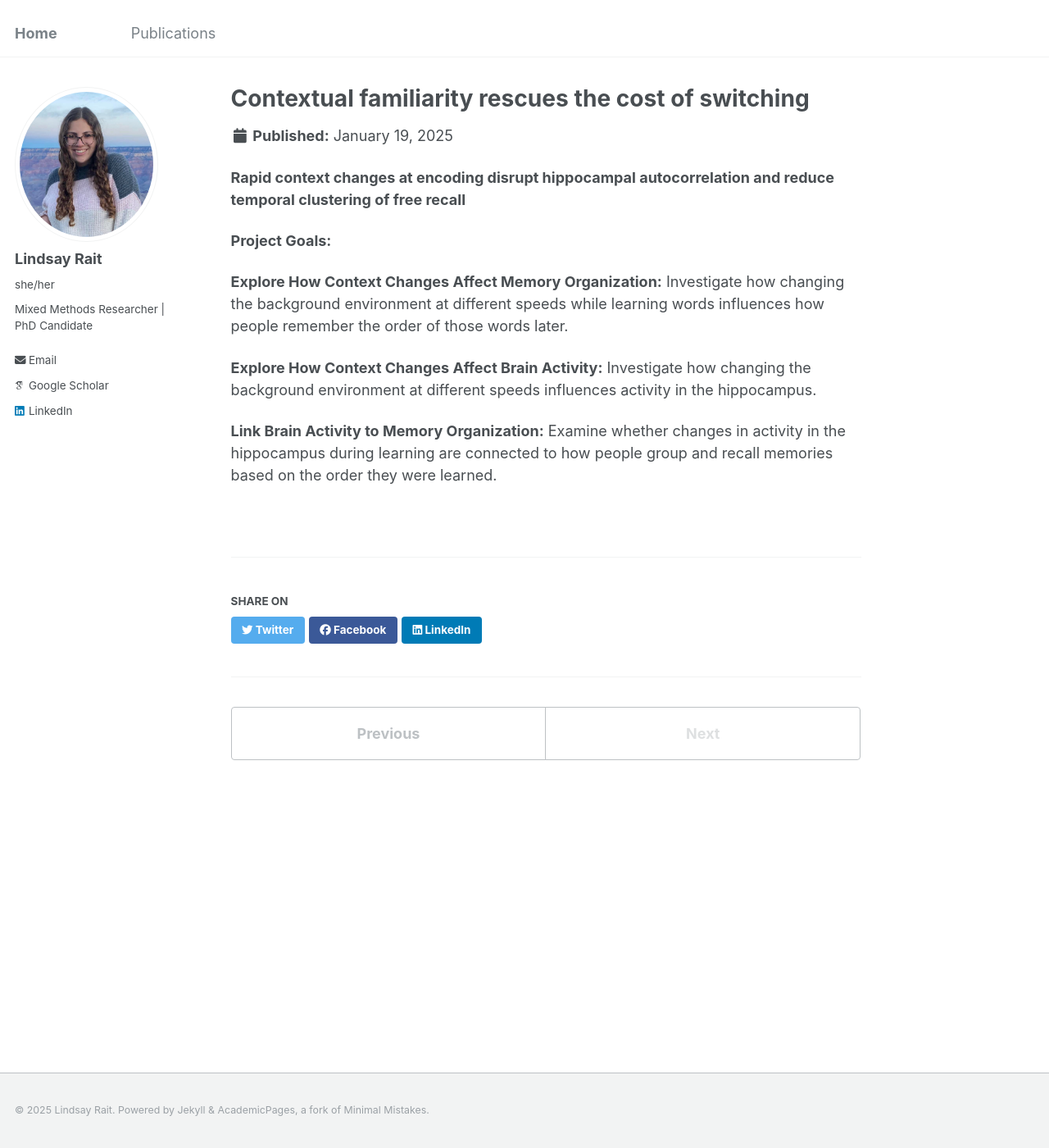
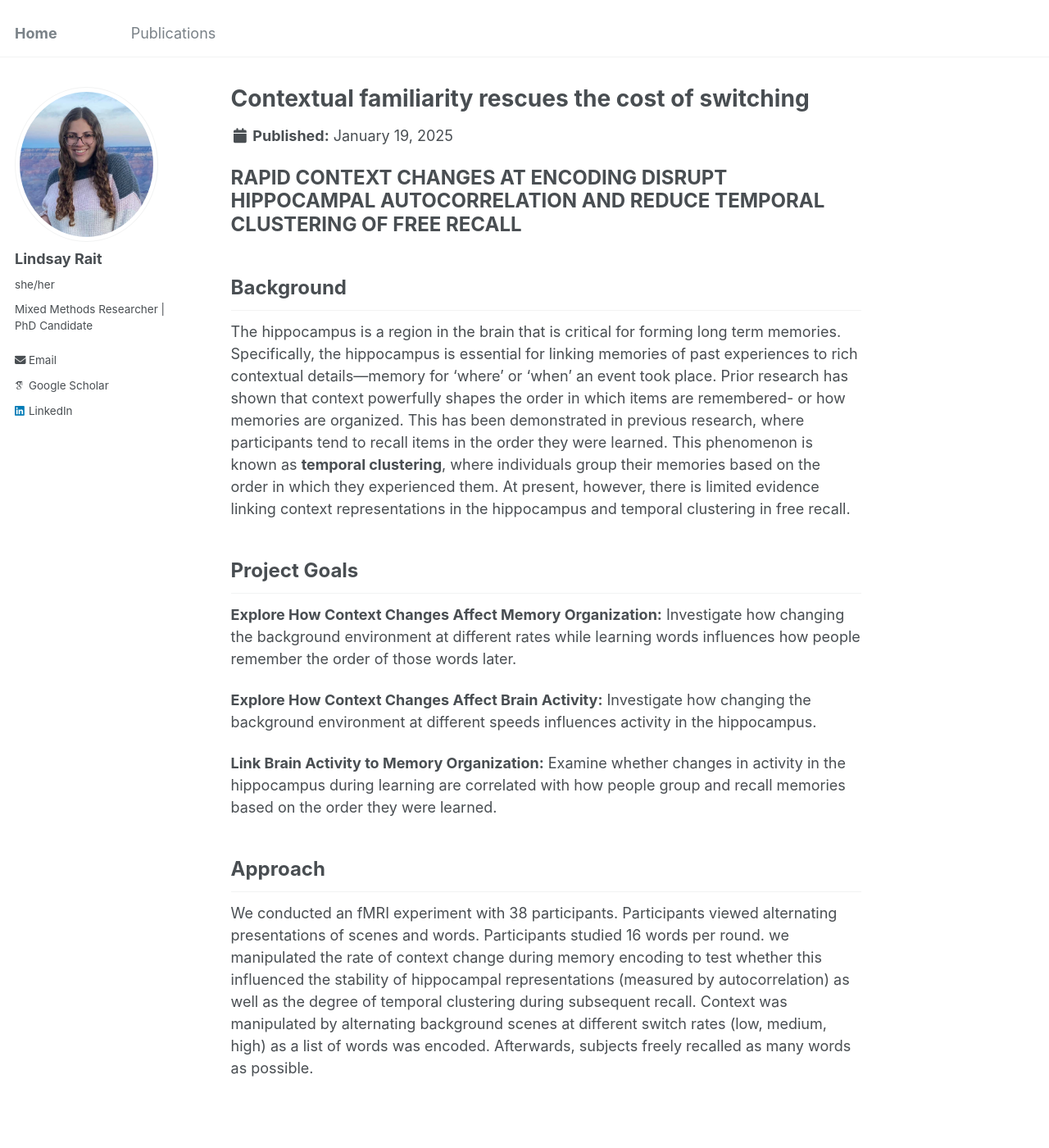
Before and after one commit to lindsay-rait/lindsay-rait.github.io, a Jekyll site: the page built from _portfolio/portfolio-2.md, in a window 1280 px wide and 1400 px high. Shown: the whole window at 82% size. Built offline with Jekyll 4.4.1, drawn with Linux system fonts in a browser that asks for light colours; some web fonts are replaced.

Commit message:
Update portfolio-2.md

```diff
--- a/_portfolio/portfolio-2.md
+++ b/_portfolio/portfolio-2.md
@@ -4,12 +4,25 @@ title: "Contextual familiarity rescues the cost of switching"
 #image: "/images/project1.jpg"
 collection: portfolio
 ---
-**Rapid context changes at encoding disrupt hippocampal autocorrelation and reduce temporal clustering of free recall**
 
-**Project Goals:**
+<h1 style="font-size:24px;">RAPID CONTEXT CHANGES AT ENCODING DISRUPT HIPPOCAMPAL AUTOCORRELATION AND REDUCE TEMPORAL CLUSTERING OF FREE RECALL</h1>
 
-**Explore How Context Changes Affect Memory Organization:** Investigate how changing the background environment at different speeds while learning words influences how people remember the order of those words later.
+
+<h2 style="font-size:24px;">Background</h2>
+
+The hippocampus is a region in the brain that is critical for forming long term memories. Specifically, the hippocampus is essential for linking memories of past experiences to rich contextual details—memory for ‘where’ or ‘when’ an event took place. Prior research has shown that context powerfully shapes the order in which items are remembered- or how memories are organized. This has been demonstrated in previous research, where participants tend to recall items in the order they were learned. This phenomenon is known as **temporal clustering**, where individuals group their memories based on the order in which they experienced them. At present, however, there is limited evidence linking context representations in the hippocampus and temporal clustering in free recall.
+
+
+<h2 style="font-size:24px;">Project Goals</h2>
+
+**Explore How Context Changes Affect Memory Organization:** Investigate how changing the background environment at different rates while learning words influences how people remember the order of those words later.
 
 **Explore How Context Changes Affect Brain Activity:** Investigate how changing the background environment at different speeds influences activity in the hippocampus.
 
-**Link Brain Activity to Memory Organization:** Examine whether changes in activity in the hippocampus during learning are connected to how people group and recall memories based on the order they were learned.
+**Link Brain Activity to Memory Organization:** Examine whether changes in activity in the hippocampus during learning are correlated with how people group and recall memories based on the order they were learned.
+
+
+
+<h2 style="font-size:24px;">Approach</h2>
+
+We conducted an fMRI experiment with 38 participants. Participants viewed alternating presentations of scenes and words. Participants studied 16 words per round. we manipulated the rate of context change during memory encoding to test whether this influenced the stability of hippocampal representations (measured by autocorrelation) as well as the degree of temporal clustering during subsequent recall. Context was manipulated by alternating background scenes at different switch rates (low, medium, high) as a list of words was encoded. Afterwards, subjects freely recalled as many words as possible.
```
